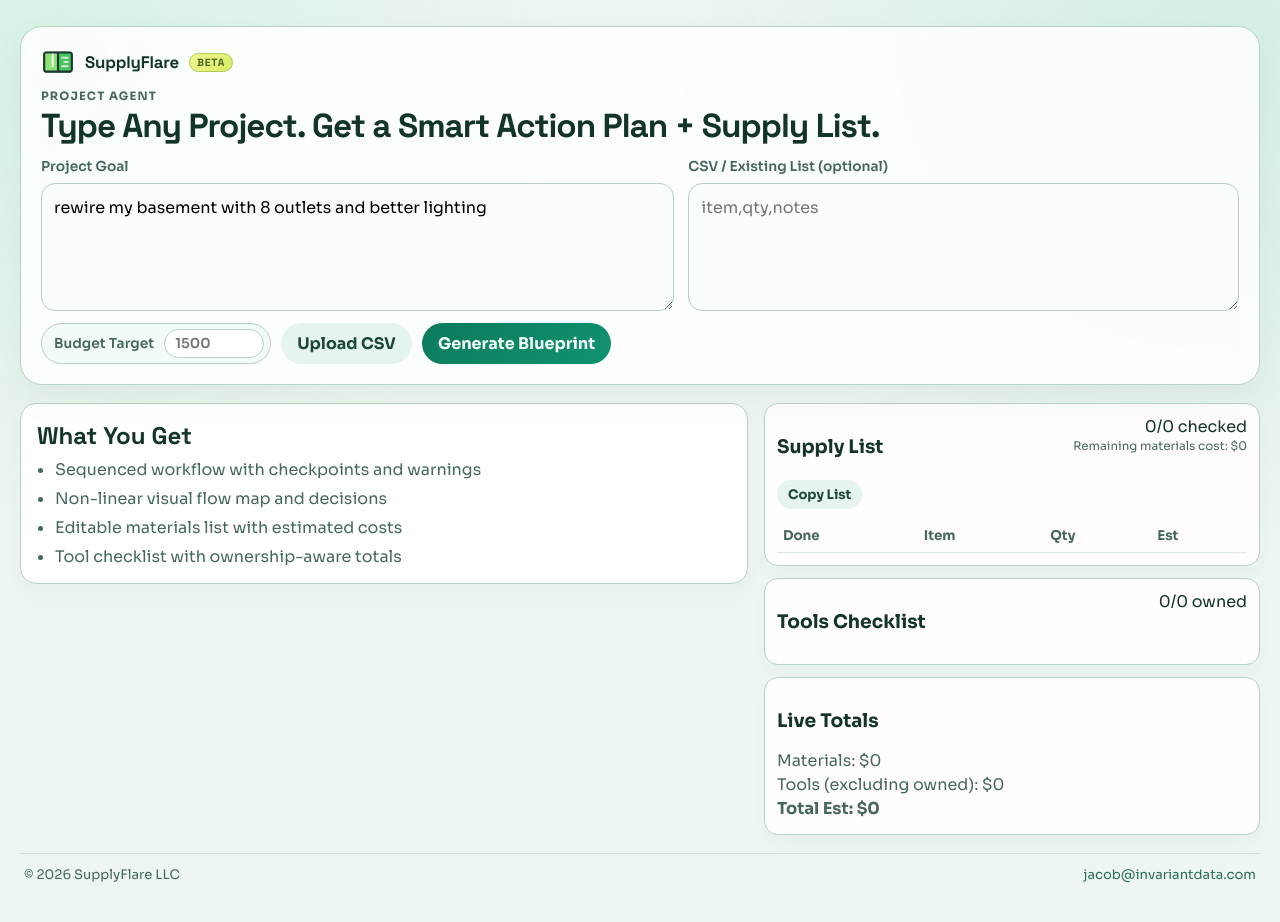
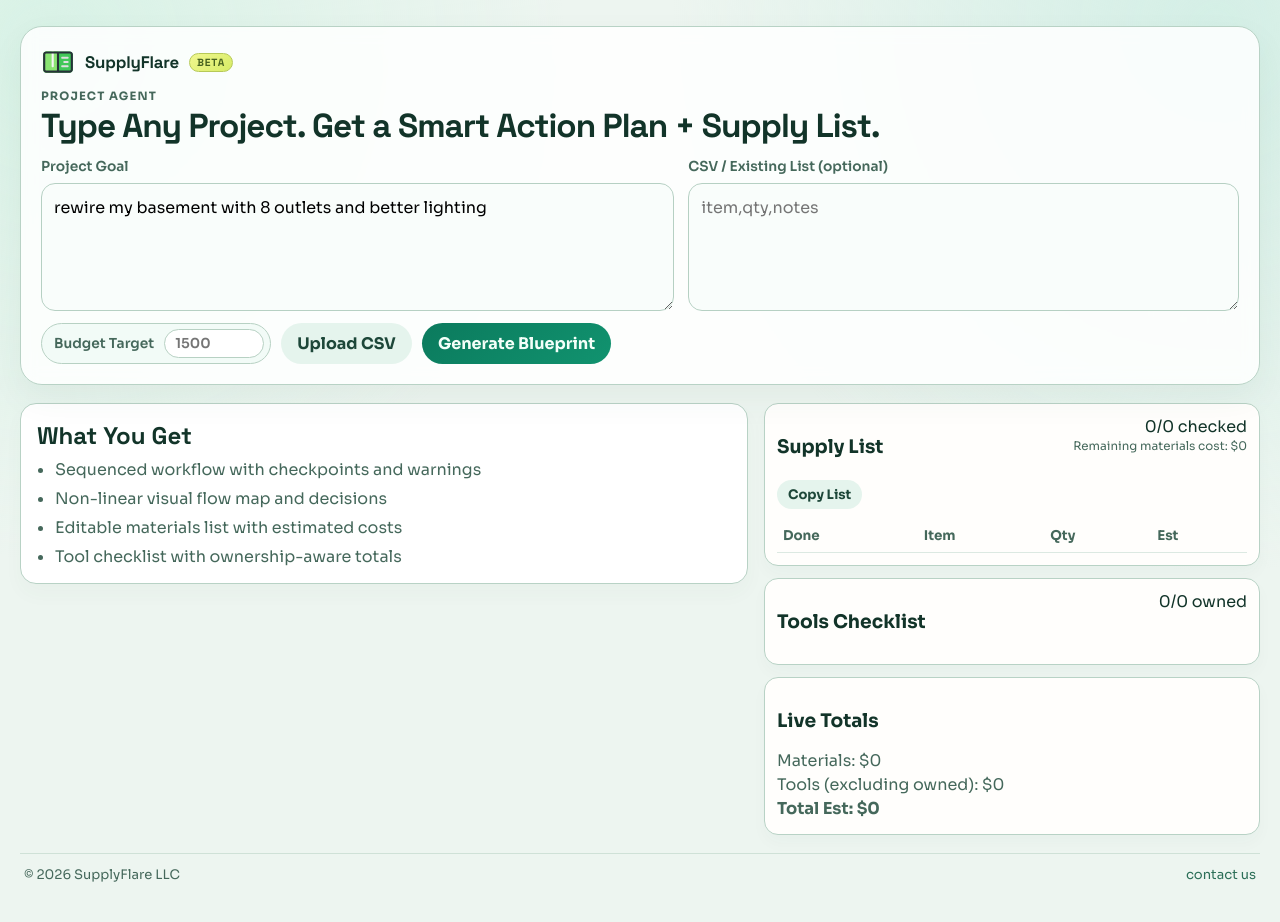
Before and after one commit to OSXBasedAnon/smartaction-planner, a Next.js app: page / in a window 1280 px wide. Built offline with nearby package versions, Linux system fonts and the light colour scheme.

Commit message:
Update footer contact link to supplyflare email

```diff
--- a/app/page.tsx
+++ b/app/page.tsx
@@ -570,7 +570,7 @@
 
       <footer className="site-footer">
         <span>&copy; 2026 SupplyFlare LLC</span>
-        <a href="mailto:jacob@invariantdata.com">jacob@invariantdata.com</a>
+        <a href="mailto:supplyflare@invariantdata.com">contact us</a>
       </footer>
     </main>
   );
```
